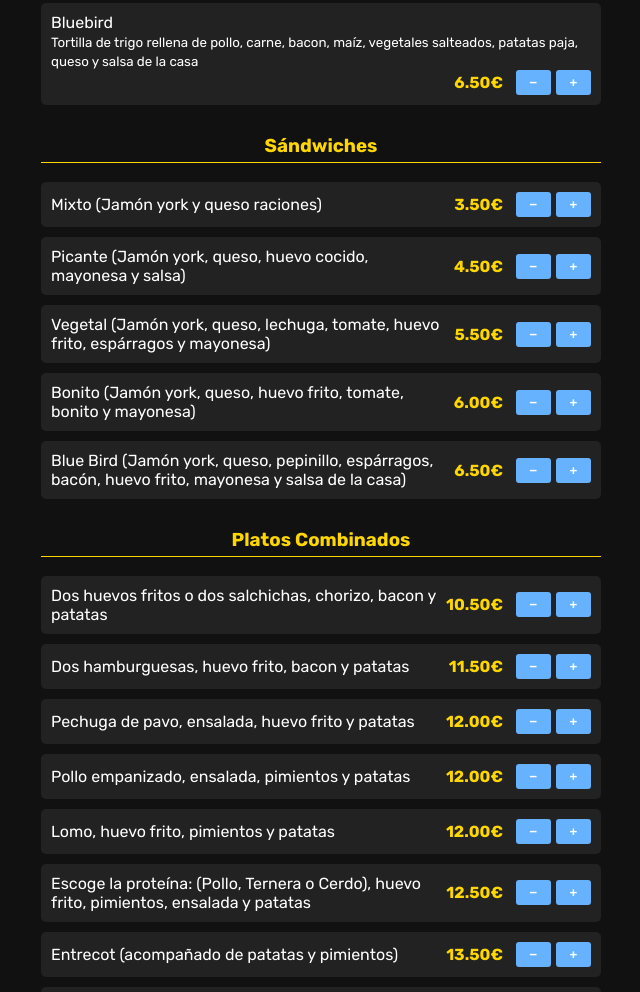
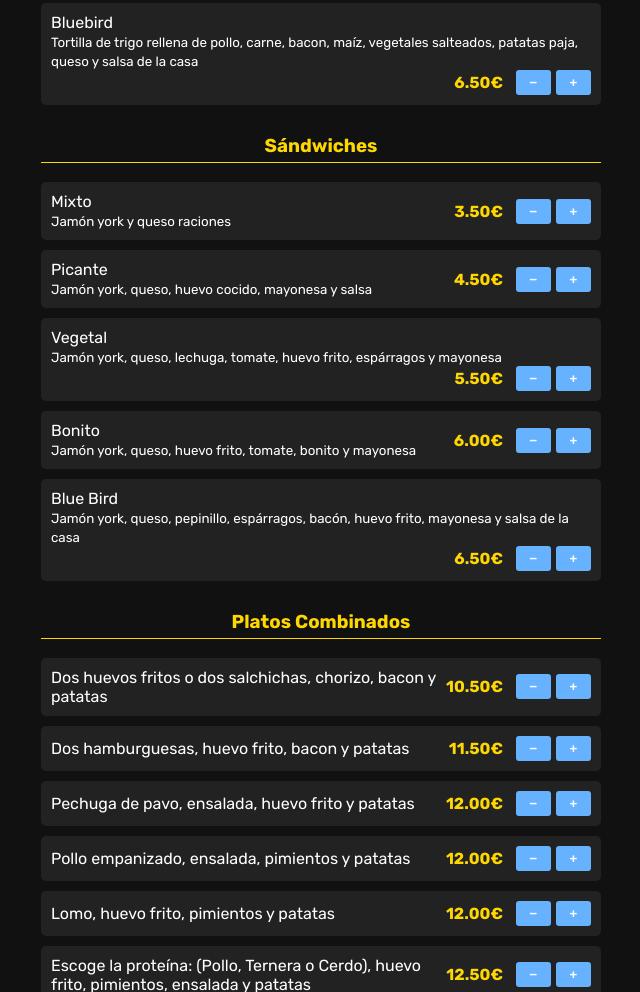
Before and after one commit to Restobarbluebird/mi-restaurante, a plain HTML site: page index.html in a window 1280 px wide. Shown: the part 3139-4131 px from the top of the page, without its empty margins (319-959 px from the left). Drawn offline with Linux system fonts and the light colour scheme.

Commit message:
Update index.html

```diff
--- a/index.html
+++ b/index.html
@@ -443,10 +443,14 @@
   </div>
 </div>
 
-        <!-- SÁNDWICHES -->
+       <!-- SÁNDWICHES -->
 <h3 class="section-title">Sándwiches</h3>
+
 <div class="item">
-  <span class="name">Mixto (Jamón york y queso raciones)</span>
+  <div>
+    <span class="name">Mixto</span><br>
+    <small>Jamón york y queso raciones</small>
+  </div>
   <div class="item-controls">
     <span class="price">3.50€</span>
     <button onclick="removeItem('Sándwiches', 'Mixto')">−</button>
@@ -455,7 +459,10 @@
 </div>
 
 <div class="item">
-  <span class="name">Picante (Jamón york, queso, huevo cocido, mayonesa y salsa)</span>
+  <div>
+    <span class="name">Picante</span><br>
+    <small>Jamón york, queso, huevo cocido, mayonesa y salsa</small>
+  </div>
   <div class="item-controls">
     <span class="price">4.50€</span>
     <button onclick="removeItem('Sándwiches', 'Picante')">−</button>
@@ -464,7 +471,10 @@
 </div>
 
 <div class="item">
-  <span class="name">Vegetal (Jamón york, queso, lechuga, tomate, huevo frito, espárragos y mayonesa)</span>
+  <div>
+    <span class="name">Vegetal</span><br>
+    <small>Jamón york, queso, lechuga, tomate, huevo frito, espárragos y mayonesa</small>
+  </div>
   <div class="item-controls">
     <span class="price">5.50€</span>
     <button onclick="removeItem('Sándwiches', 'Vegetal')">−</button>
@@ -473,7 +483,10 @@
 </div>
 
 <div class="item">
-  <span class="name">Bonito (Jamón york, queso, huevo frito, tomate, bonito y mayonesa)</span>
+  <div>
+    <span class="name">Bonito</span><br>
+    <small>Jamón york, queso, huevo frito, tomate, bonito y mayonesa</small>
+  </div>
   <div class="item-controls">
     <span class="price">6.00€</span>
     <button onclick="removeItem('Sándwiches', 'Bonito')">−</button>
@@ -482,7 +495,10 @@
 </div>
 
 <div class="item">
-  <span class="name">Blue Bird (Jamón york, queso, pepinillo, espárragos, bacón, huevo frito, mayonesa y salsa de la casa)</span>
+  <div>
+    <span class="name">Blue Bird</span><br>
+    <small>Jamón york, queso, pepinillo, espárragos, bacón, huevo frito, mayonesa y salsa de la casa</small>
+  </div>
   <div class="item-controls">
     <span class="price">6.50€</span>
     <button onclick="removeItem('Sándwiches', 'Blue Bird')">−</button>
```
